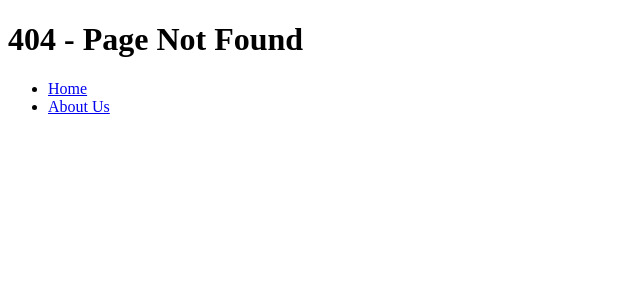
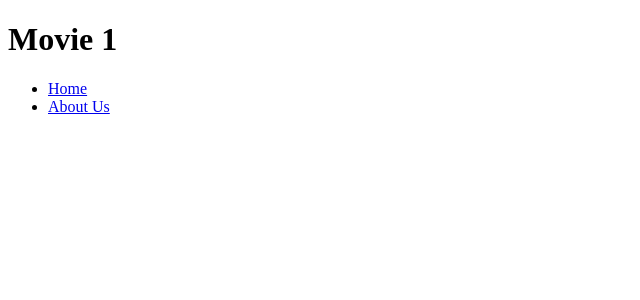
Before and after one commit to sangjinsu/learn-nextjs14, a Next.js app: page /movies/1 in a window 1280 px wide. Before the commit this address had no page. Shown: the top 300 px of the page, without its empty margins (0-640 px from the left). Built offline with nearby package versions, Linux system fonts and the light colour scheme.

Commit message:
✨ 동적 라우팅

```diff
--- /dev/null
+++ b/src/app/(movies)/movies/[id]/page.tsx
@@ -0,0 +1,13 @@
+export const metadata = {
+    title: "Movie",
+};
+
+
+export default function Page({params: {id}}) {
+
+    return (
+        <div>
+            <h1>Movie {id}</h1>
+        </div>
+    );
+}
```
